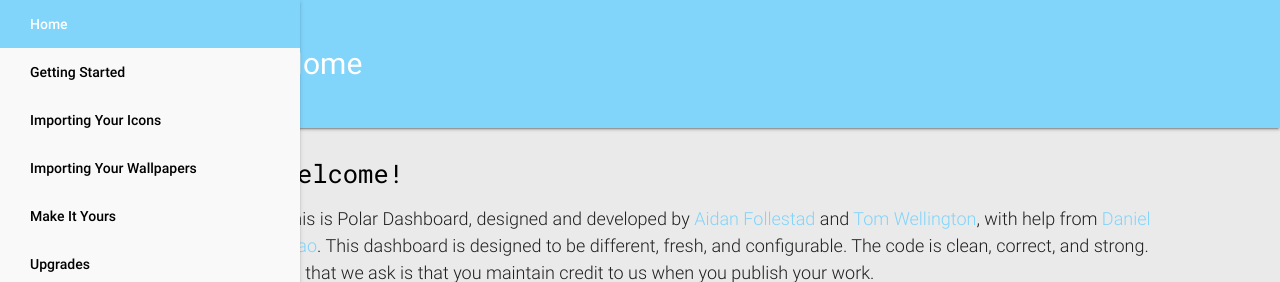
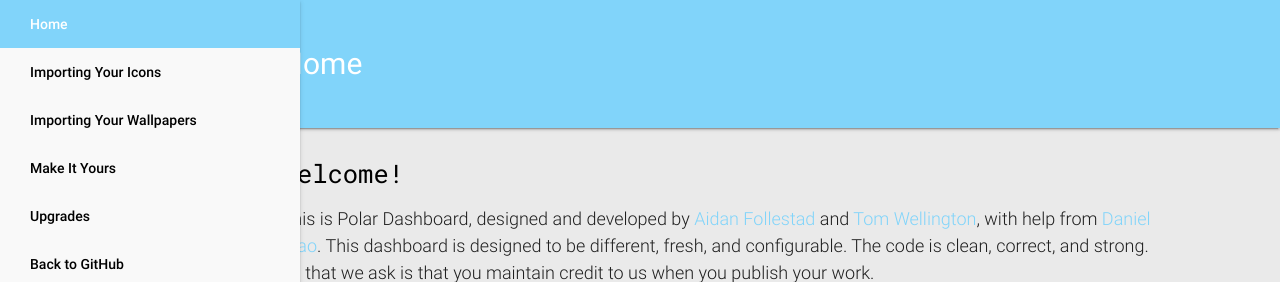
Before and after one commit to sathishmscict/polar-dashboard, a plain HTML site: page index.html in a window 1280 px wide. Shown: the top 282 px of the page. Drawn offline with nearby package versions, Linux system fonts and the light colour scheme.

Commit message:
Update index.html
Removed the getting started section until I have time to write it

```diff
--- a/index.html
+++ b/index.html
@@ -23,9 +23,6 @@
             <ul id="slide-out" class="side-nav fixed">
                 <li class="active">
                      <a href="//afollestad.github.io/polar-dashboard" class="waves-effect">Home</a>
-                 </li>
-                 <li>
-                     <a href="//afollestad.github.io/polar-dashboard/gettingstarted.html" class="waves-effect">Getting Started</a>
                  </li>
                 <li>
                     <a href="//afollestad.github.io/polar-dashboard/importingyouricons.html" class="waves-effect">Importing Your Icons</a>
```
